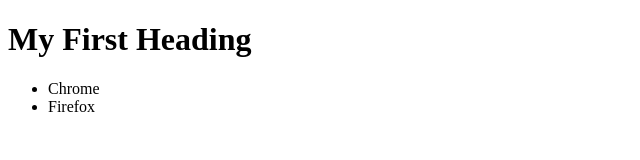
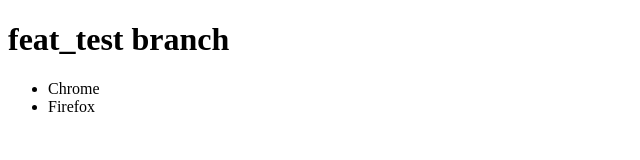
Before and after one commit to gongchanok/test, a plain HTML site: page index.html in a window 1280 px wide. Shown: the whole page, without its empty margins (0-640 px from the left). Drawn offline with Linux system fonts and the light colour scheme.

Commit message:
edit feat_test

```diff
--- a/index.html
+++ b/index.html
@@ -2,7 +2,7 @@
 <html>
 <body>
 <div id="a">
-	<h1>My First Heading</h1>
+	<h1>feat_test branch</h1>
 </div>
 <div id="b">
 	<ul>
```
